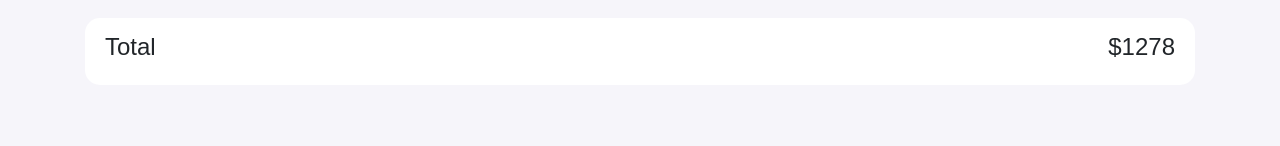
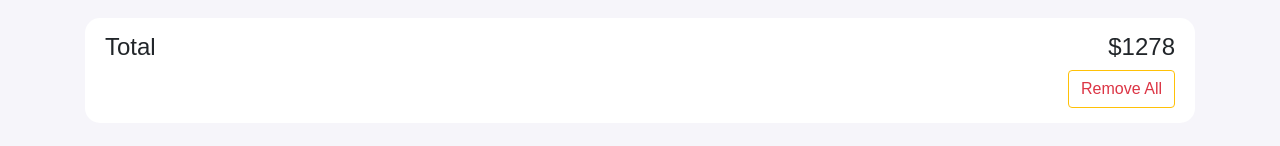
Before and after one commit to ibrahimkhalilhimu/react-shopping-cart, a React (Create React App) app: page / in a window 1280 px wide. Shown: the part 596-742 px from the top of the page. Built offline with nearby package versions, Linux system fonts and the light colour scheme.

Commit message:
Delete ALL DATA when click RemoveButton

```diff
--- a/src/components/Cart.js
+++ b/src/components/Cart.js
@@ -4,7 +4,7 @@ import { CartContent } from './Context';
 
 const Cart = () => {
 
-    const {item} = useContext(CartContent)
+    const {item,deleteAllData} = useContext(CartContent)
 
     return (
         <>
@@ -31,6 +31,9 @@ const Cart = () => {
                         {/* <h4>$<span>1278</span></h4>
                         <h4>$<span>0</span></h4> */}
                         <h4>$<span>1278</span></h4>
+                        <button
+                        onClick={deleteAllData}
+                        className="btn btn-warning text-danger">Remove All</button>
                         </div>
                     </div>
                     </div>
--- a/src/components/Context.js
+++ b/src/components/Context.js
@@ -20,8 +20,13 @@ const Context = () => {
             payload: id
         })
     }
+    const deleteAllData =()=>{
+        return dispatch({
+            type: 'DeleteAllItem',
+        })
+    }
     return (
-           <CartContent.Provider value={{...state,handleDelete}}>
+           <CartContent.Provider value={{...state,handleDelete,deleteAllData}}>
                <Cart/>
             </CartContent.Provider>
 
--- a/src/components/reducer.js
+++ b/src/components/reducer.js
@@ -5,6 +5,11 @@ export const reducer = (state,action) =>{
             ...state,
             item:state.item.filter(element => element.id !== action.payload),
         }
+        case "DeleteAllItem":
+            return {
+                ...state,
+                item:[]
+            }
         default:
             return state;
     }
```
